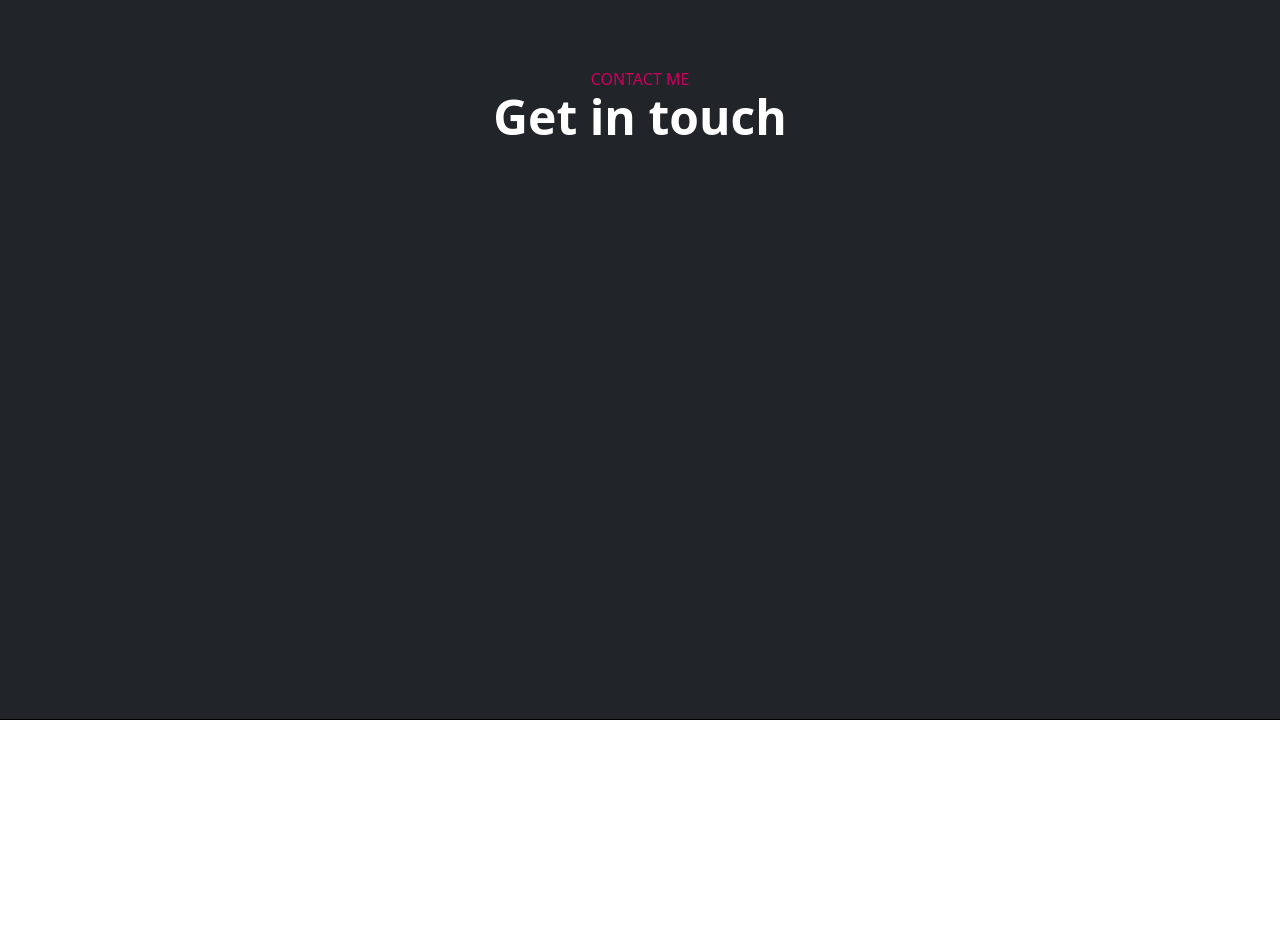
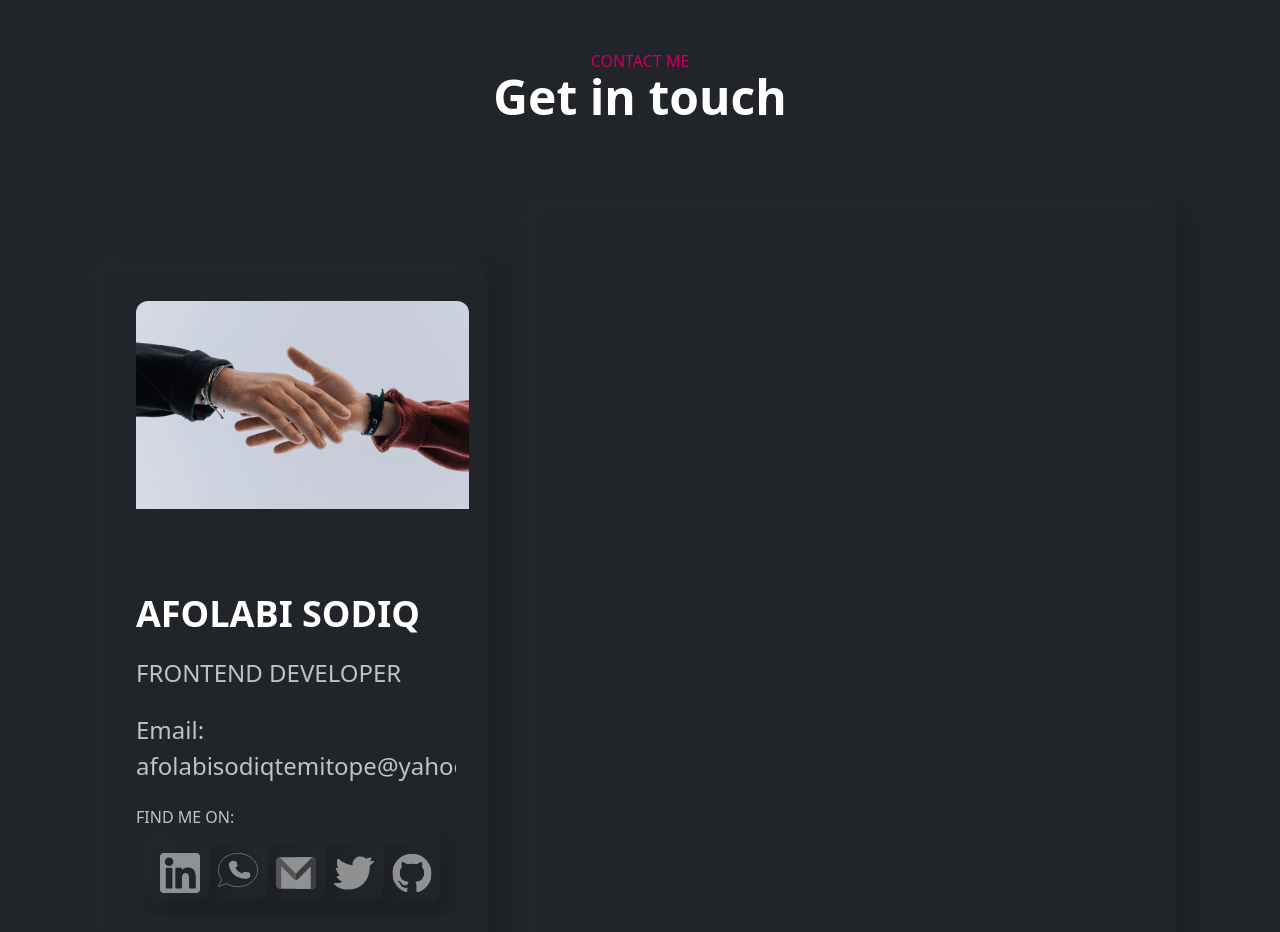
Before and after one commit to RrLSn/PortFolio, a Next.js app: page /PortFolio in a window 1280 px wide. Shown: the part 1680-2612 px from the top of the page. Before the commit the page ends 2400 px from the top, so only its background shows below. Built offline with nearby package versions, Linux system fonts and the light colour scheme.

Commit message:
PortFolio

```diff
--- a/src/Components/ContactMe.jsx
+++ b/src/Components/ContactMe.jsx
@@ -1,9 +1,31 @@
 import React from 'react'
 import Image from 'next/image'
 import styles from '../styles/ContactMe.module.css'
-import Footer from './Footer'
+import Socialmedia from './Socialmedia'
 
 const ContactMe = () => {
+  const iconLinks = [
+    {
+      src: '/Svg/linkedin.svg',
+      link: 'https://www.linkedin.com/in/sodiq-afolabi-b91555270/'
+    },
+    {
+      src: '/Svg/whatsapp.svg',
+      link: 'https://wa.me/+2349039757928?text=urlencodedtext'
+    },
+    {
+      src: '/Svg/gmail.svg',
+      link: ''
+    },
+    {
+      src: '/Svg/twitter.svg',
+      link: 'https://twitter.com/Afolabi_Sq'
+    },
+    {
+      src: '/Svg/github.svg',
+      link: 'https://github.com/RrLSn?tab=repositories'
+    },
+  ]
   return (
     <main className={styles.parentWrapper} id='contact'>
       <div className={styles.heading}>
@@ -12,8 +34,35 @@ const ContactMe = () => {
       </div>
 
       <span className={styles.contactsection}>
-          <div></div>
-          <div></div>
+          <div className={styles.sideFooter}>
+            <div className={styles.image}>
+              <Image src={'/Media/contact.png'} width={400} height={100} />
+            </div>
+
+            <h1>AFOLABI SODIQ</h1>
+            <p>FRONTEND DEVELOPER</p>
+            <p>Email: <a href='' className='hover:text-[#cc005f] hover:underline cursor-pointer'>afolabisodiqtemitope@yahoo.com</a></p>
+
+            <div>
+              <h4 className='text-[#c2c2c2]'>FIND ME ON:</h4>
+              <section className='p-[1rem] flex flex-wrap justify-between'>
+                {iconLinks.map((iconlink,index) => {
+                  return (
+                    <div className={styles.eachIcon}>
+                      <Socialmedia socialIcon={iconlink.src} link={iconlink.link} key={index} />
+                    </div>
+                  )
+                })}
+              </section>
+            </div>
+          </div>
+
+          <div className={styles.contact}>
+            {/* <span>
+              <input type="text" />
+              <input type="text" />
+            </span> */}
+          </div>
         </span>
     </main>
   )
--- a/src/Components/Footer.jsx
+++ b/src/Components/Footer.jsx
@@ -6,24 +6,7 @@ import Image from 'next/image'
 const Footer = () => {
   return (
     <section className={styles.wrapper}>
-      <div className='lg:font-[500]'>
-        <p className='lg:flex hidden'>My social media links:</p>
-        <div className={styles.socials}>
-          <Socialmedia socialIcon='/Svg/linkedin.svg' link="https://www.linkedin.com/in/sodiq-afolabi-b91555270/" />
-          <Socialmedia socialIcon="/Svg/whatsapp.svg" link="" />
-          <Socialmedia socialIcon="/Svg/gmail.svg" link="" />
-          <Socialmedia socialIcon="/Svg/twitter.svg" link="https://twitter.com/Afolabi_Sq" />
-        </div>
-      </div>
 
-      <div>
-        <p className='lg:font-[500] lg:flex hidden'>More projects I&apos;ve worked on</p>
-
-        <div className={styles.gitProfile}>
-          <Image src={"/Svg/github.svg"} width={20} height={20} className={styles.git} />
-          <p>@<a href="https://github.com/RrLSn?tab=repositories" target='_blank' className='text-[#0ACBBF] hover:text-[#41ece0] hover:delay-100'>RrLSn</a> on github</p>
-        </div>
-      </div>
     </section>
   )
 }
--- a/src/Components/Intro.jsx
+++ b/src/Components/Intro.jsx
@@ -1,7 +1,8 @@
 import React, { useState } from 'react'
 import styles from '../styles/Intro.module.css'
+import Link from 'next/link'
+import Footer from './Footer'
 import Socialmedia from './Socialmedia'
-import Link from 'next/link'
 
 const Intro = () => {
 
--- a/src/styles/ContactMe.module.css
+++ b/src/styles/ContactMe.module.css
@@ -1,11 +1,10 @@
 .parentWrapper{
     border-top: 1px solid black;
-    border-bottom: 1px solid black;
-    @apply w-screen h-screen bg-[#212428] py-[9rem] text-white
+    @apply w-screen h-[160vh] bg-[#212428] text-white py-[5rem]
 }
 
 .heading{
-    @apply text-center leading-7
+    @apply text-center w-[30vw] h-[10vh] m-auto mt-[3rem]
 }
 
 .heading h1{
@@ -13,9 +12,40 @@
 }
 
 .heading p{
-    @apply text-5xl font-[600]
+    @apply text-5xl font-[600] overflow-hidden
 }
 
 .contactsection{
-    @apply w-screen flex justify-between
+    @apply w-[90vw] h-[120vh] flex justify-between m-auto place-items-center px-10
 }
+
+.sideFooter{
+    border-radius: 15px;
+    box-shadow: 10px 10px 19px #1c1e22, -10px -10px 19px #262a2e;
+    background: transparent;
+    @apply w-[30vw] h-[85vh] p-[2rem] flex flex-col justify-between
+}
+
+.image{
+    @apply w-[26vw] h-[34vh] overflow-hidden rounded-xl
+}
+
+.sideFooter h1{
+    @apply text-4xl font-[600] overflow-hidden
+}
+
+.sideFooter p{
+    @apply text-[#c2c2c2] font-[500] text-[1.5rem]
+}
+
+.contact{
+    border-radius: 15px;
+    box-shadow: 10px 10px 19px #1c1e22, -10px -10px 19px #262a2e;
+    background: transparent;
+    @apply w-[50vw] h-[100vh]
+}
+
+.eachIcon{
+    box-shadow: 10px 10px 19px #1c1e22, -10px -10px 19px #262a2e;
+    @apply w-[3.5rem] p-[0.5rem] rounded-lg
+}
--- a/src/styles/NavBar.module.css
+++ b/src/styles/NavBar.module.css
@@ -1,5 +1,6 @@
 .wrapper{
-    @apply w-screen h-[6rem] border-b-2 border-[#cc005f] backdrop-blur-sm fixed flex justify-between items-center px-10
+    backdrop-filter: blur(10px);
+    @apply w-screen h-[6rem] border-b-2 border-[#cc005f] fixed flex justify-between items-center px-10
 }
 
 .navText{
--- a/src/styles/Skills.module.css
+++ b/src/styles/Skills.module.css
@@ -22,7 +22,7 @@
     width: 15rem;
     height: 7rem;
     border-radius: 15px;
-    box-shadow: 10px 10px 19px #1c1e22, -10px -10px 19px #262a2e;;
+    box-shadow: 10px 10px 19px #1c1e22, -10px -10px 19px #262a2e;
     background: transparent;
     @apply flex items-center justify-center overflow-hidden
 }
```
Also changed, not shown: public/Media/contact.png (added).
